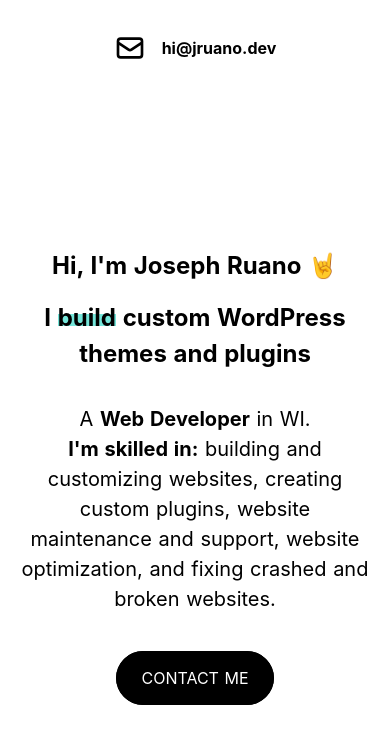
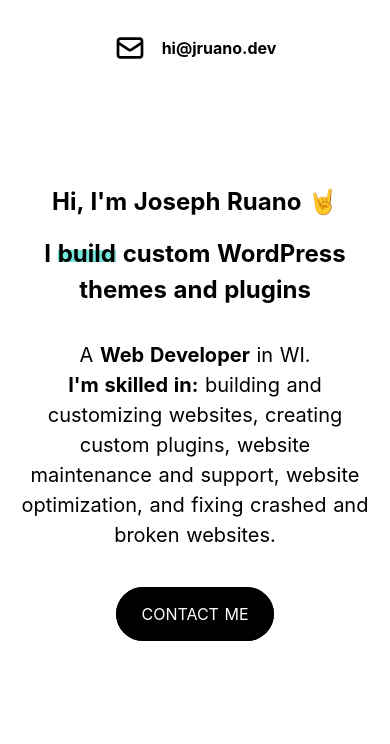
Before and after one commit to Zkida/contact-me, a Nuxt app: page / in a window 390 px wide. Shown: the top 744 px of the page. Built offline with nearby package versions, Linux system fonts and the light colour scheme.

Commit message:
Update index.vue

```diff
--- a/pages/index.vue
+++ b/pages/index.vue
@@ -1,7 +1,7 @@
 <template>
   <div class="container flex flex-col mx-auto min-h-screen">
     <Header />
-    <main class="flex flex-grow items-center justify-center flex-col">
+    <main class="flex flex-grow items-center justify-center flex-col -mt-32 md:mt-0">
       <h1 class="text-2xl font-bold">Hi, I'm Joseph Ruano 🤘</h1>
       <h2 class="mt-4 md:mt-14 text-center text-2xl md:text-6xl font-bold">
         I <span class="highlighted">build</span> custom WordPress <br />themes
```
